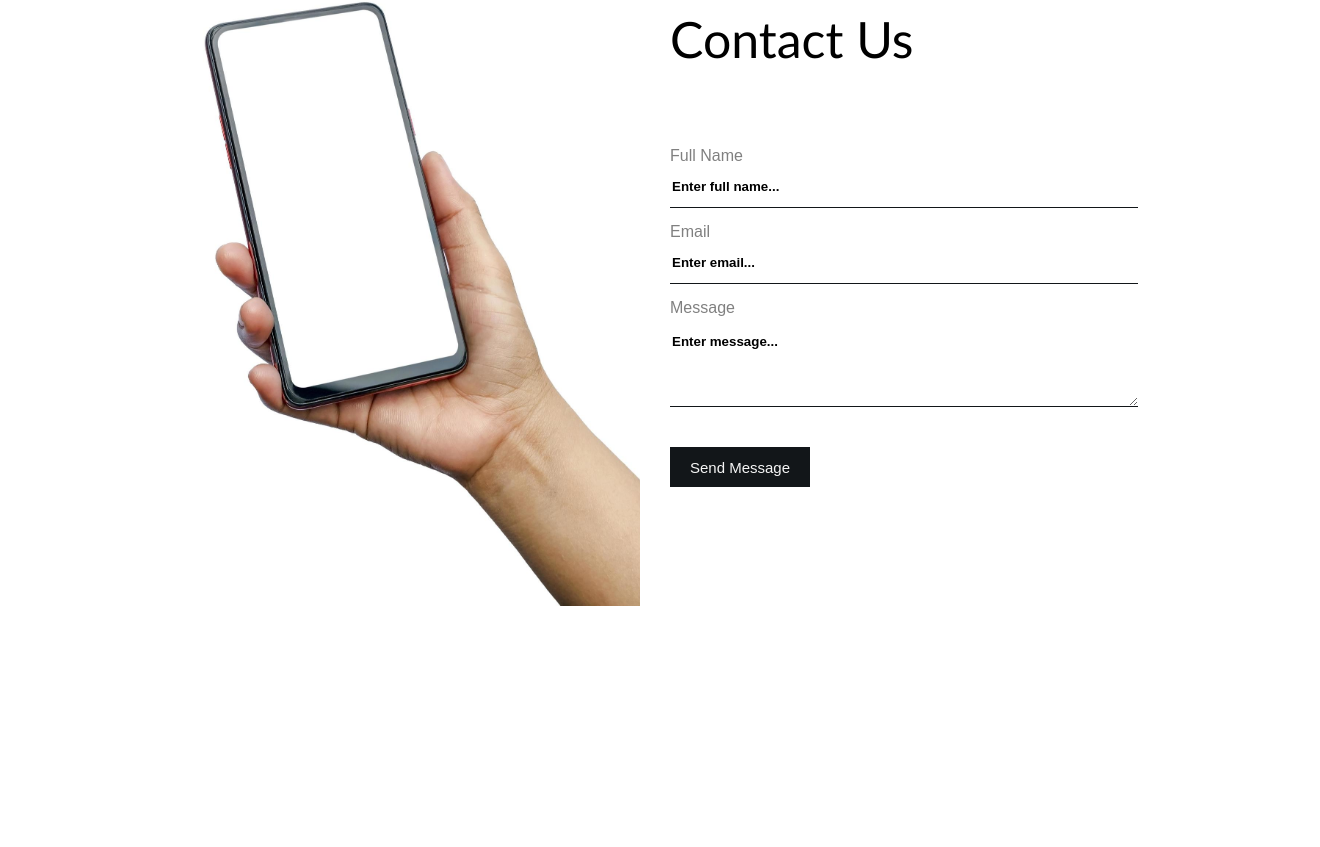
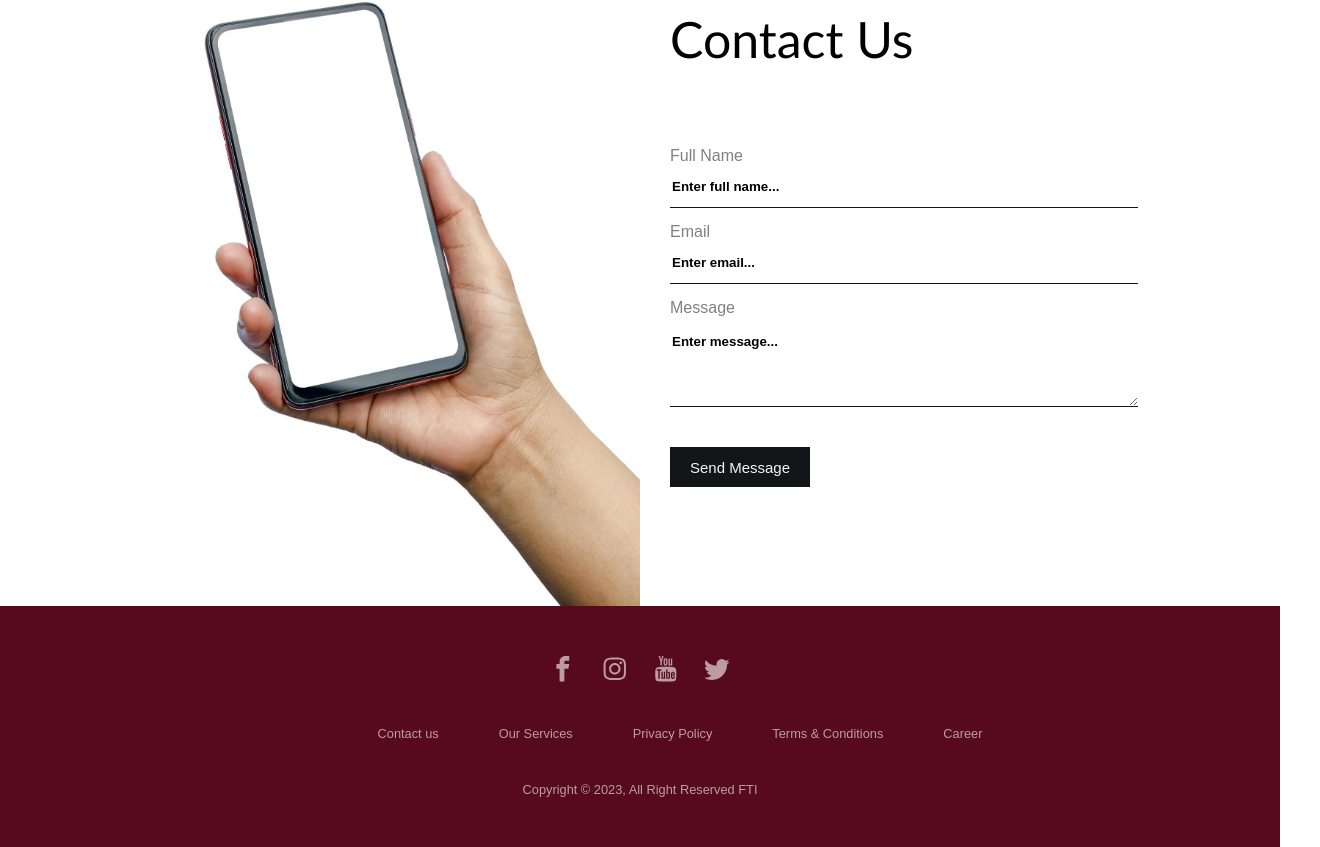
Before and after one commit to BesaSalimusaj12/Agile-Avengers, a React (Create React App) app: page /contact in a window 1280 px wide. Shown: the part 214-1061 px from the top of the page, 1320 px wide, since content can reach past the window. Before the commit the page ends 820 px from the top, so only its background shows below. Built offline with nearby package versions, Linux system fonts and the light colour scheme.

Commit message:
Adding footer as example

```diff
--- a/src/App.js
+++ b/src/App.js
@@ -1,5 +1,6 @@
 import "./App.css";
 import NavBar from "./components/NavBar/NavBar";
+import Footer from "./components/Footer/Footer";
 import About from "./pages/About";
 import Contact from "./pages/Contact";
 import Home from "./pages/Home";
@@ -15,6 +16,7 @@ function App() {
           <Route path="/about" element={<About />} />
           <Route path="/contact" element={<Contact />} />
         </Routes>
+        <Footer/>
       </Router>
     </div>
   );
--- /dev/null
+++ b/src/components/Footer/Footer.css
@@ -0,0 +1,70 @@
+body{
+margin:0;
+overflow-x:hidden;
+}
+
+.footer{
+/* background:#000; */
+background: #570a1d;
+padding:30px 0px;
+/* font-family: 'Play', sans-serif; */
+font-size: 16px;
+text-align:center;
+}
+
+.footer .row{
+width:100%;
+margin:1% 0%;
+padding:0.6% 0%;
+/* color:gray; */
+color: rgba(255, 255, 255, 0.595);
+
+font-size:0.8em;
+}
+
+.footer .row a{
+text-decoration:none;
+/* color:gray; */
+color: rgba(255, 255, 255, 0.595);
+transition:0.5s;
+}
+
+.footer .row a:hover{
+color:#fff;
+}
+
+.footer .row ul{
+width:100%;
+}
+
+.footer .row ul li{
+display:inline-block;
+margin:0px 30px;
+}
+
+.footer .row svg{
+font-size:2em;
+margin:0% 1%;
+text-decoration:none;
+/* color:gray; */
+color: rgba(255, 255, 255, 0.595);
+transition:0.5s;
+}
+.footer .row svg:hover{
+    color:#fff;
+    cursor: pointer;
+}
+@media (max-width:720px){
+.footer{
+text-align:left;
+padding:5%;
+}
+.footer .row ul li{
+display:block;
+margin:10px 0px;
+text-align:left;
+}
+.footer .row a i{
+margin:0% 3%;
+}
+}
--- /dev/null
+++ b/src/components/Footer/Footer.js
@@ -0,0 +1,40 @@
+import React from 'react'
+import styles from"./Footer.css";
+import { ImFacebook } from 'react-icons/im';
+import { BsTwitter } from 'react-icons/bs';
+import { TfiYoutube } from 'react-icons/tfi';
+import { FaInstagram } from 'react-icons/fa';
+
+
+
+export default function Footer() {
+  return (
+
+    <footer>
+      <div class="footer">
+        <div class="row">
+          <ImFacebook/>
+          <FaInstagram/>
+          <TfiYoutube/>
+          <BsTwitter/>
+
+        </div>
+
+        <div class="row">
+          <ul>
+            <li><a href="#">Contact us</a></li>
+            <li><a href="#">Our Services</a></li>
+            <li><a href="#">Privacy Policy</a></li>
+            <li><a href="#">Terms & Conditions</a></li>
+            <li><a href="#">Career</a></li>
+          </ul>
+        </div>
+
+        <div class="row">
+          Copyright © 2023, All Right Reserved FTI
+        </div>
+      </div>
+    </footer>
+
+  );
+}
--- a/src/components/NavBar/NavBar.css
+++ b/src/components/NavBar/NavBar.css
@@ -92,7 +92,7 @@
     margin: 0px;
     padding: 20px;
     display: block;
-
+    transition: 0.5s;
   }
   .dropdown {
     position: relative;
```
